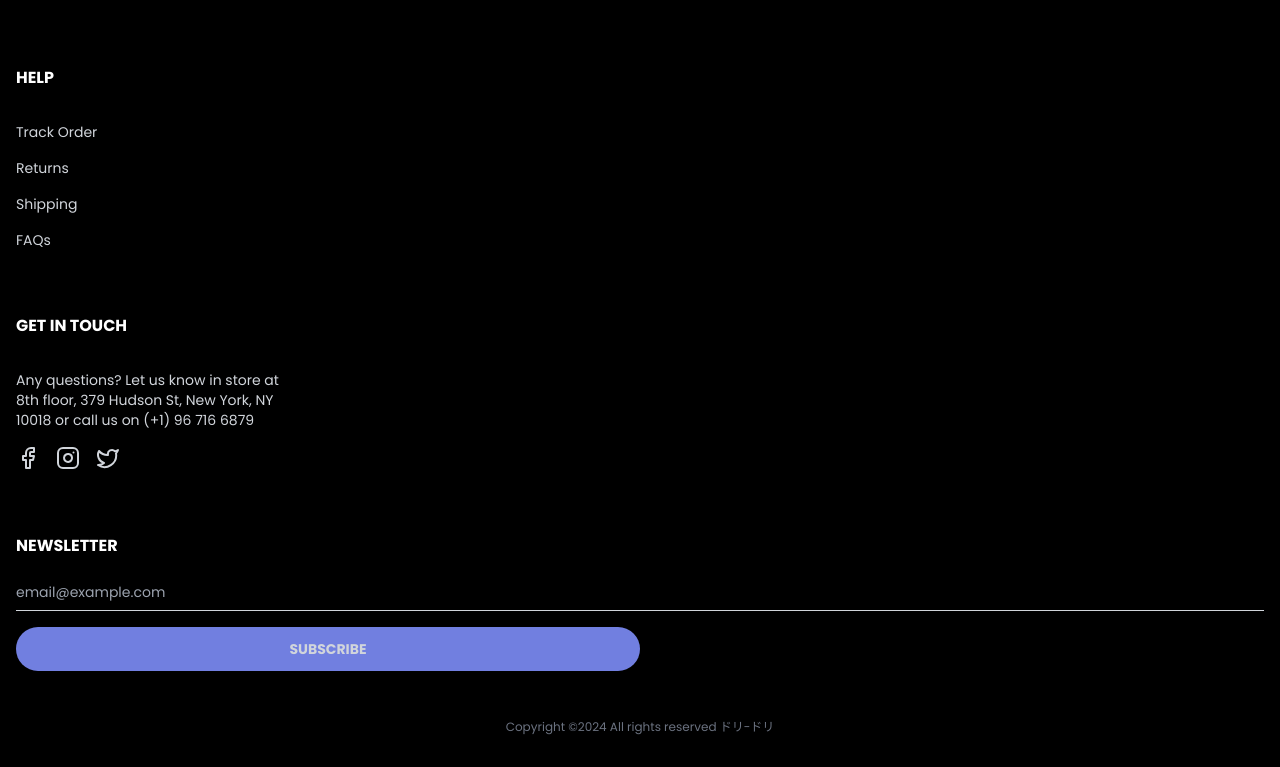
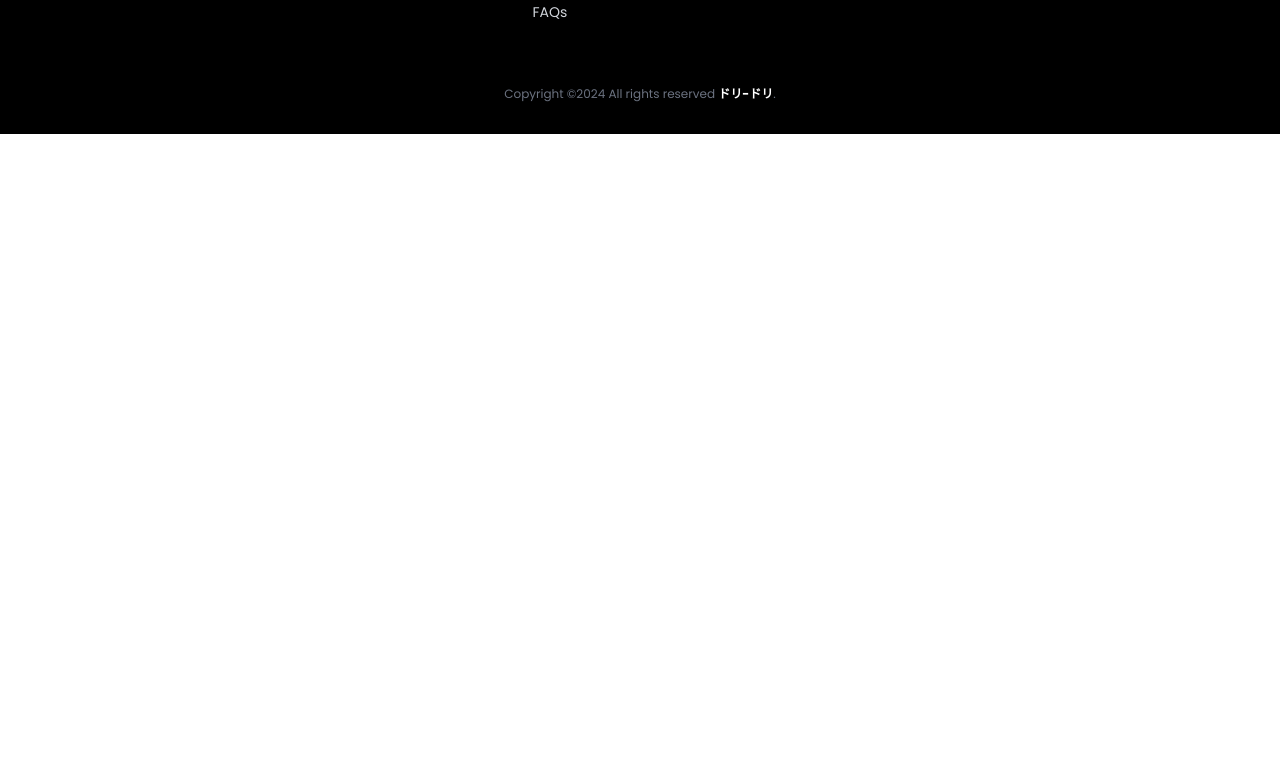
Before and after one commit to Adsyarif/-, a React (Vite) app: page / in a window 1280 px wide. Shown: the part 319-1086 px from the top of the page. After the commit the page ends 800 px from the top, so only its background shows below. Built offline with nearby package versions, Linux system fonts and the light colour scheme.

Commit message:
feat: add responseive footer

```diff
--- a/src/layouts/MainLayout.tsx
+++ b/src/layouts/MainLayout.tsx
@@ -8,7 +8,7 @@ interface MainLayoutProps {
 
 const MainLayout: React.FC<MainLayoutProps> = ({ children }) => {
   return (
-    <div className="font-sans">
+    <div className="font-sans w-full">
       <Header />
       <main>{children}</main>
       <Footer />
--- a/src/shared/components/Footer.tsx
+++ b/src/shared/components/Footer.tsx
@@ -2,8 +2,8 @@ import { Facebook, Instagram, Twitter } from "lucide-react";
 
 const Footer = () => {
   return (
-    <div className="bg-black px-4 pt-[75px] pb-[32px]">
-      <div className="flex flex-col gap-16">
+    <div className="bg-black px-4 pt-[75px] pb-[32px] md:px-8 w-full md:flex md:flex-col md:justify-center md:items-center">
+      <div className="flex flex-col gap-16 md:grid md:grid-cols-2 md:gap-24 lg:flex lg:flex-row lg:justify-between xl:w-1/2 ">
         <div className="flex flex-col gap-4">
           <p className="text-white font-bold text-md mb-4">CATEGORIES</p>
           <p className="text-gray-300 text-sm ">Women</p>
@@ -22,7 +22,7 @@ const Footer = () => {
           <p className="text-white font-bold text-md mb-4">GET IN TOUCH</p>
           <p className="text-gray-300 text-sm w-[270px]">
             Any questions? Let us know in store at 8th floor, 379 Hudson St, New
-            York, NY 10018 or call us on (+1) 96 716 6879
+            York, NY 10018 or call us on (+1) 96 716 6879.
           </p>
           <div className="text-gray-300 flex gap-4">
             <Facebook />
@@ -39,14 +39,14 @@ const Footer = () => {
             />
             <span className="absolute bottom-0 left-0 w-0 h-[2px] bg-[#717FE0] transition-all duration-500 group-focus-within:w-full"></span>
           </div>
-          <button className="text-gray-300 text-sm bg-[#717FE0] w-1/2 p-3 rounded-full font-bold">
+          <button className="text-gray-300 text-sm bg-[#717FE0] w-[179px] p-3 rounded-full font-bold">
             SUBSCRIBE
           </button>
         </div>
       </div>
-
-      <div className="text-gray-500 text-xs mt-12 text-center">
-        Copyright &copy;2024 All rights reserved ドリ-ドリ
+      <div className="text-gray-500 text-xs mt-16 text-center">
+        Copyright &copy;2024 All rights reserved{" "}
+        <span className="text-white font-bold">ドリ-ドリ</span>.
       </div>
     </div>
   );
```
